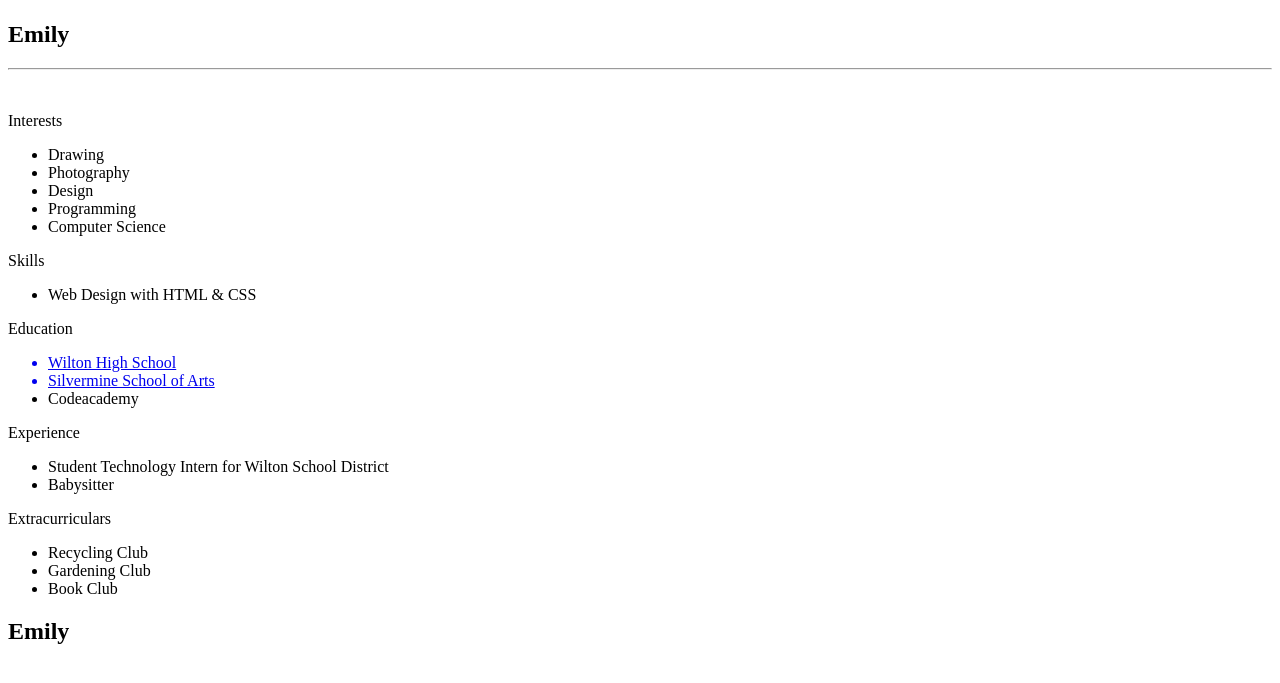
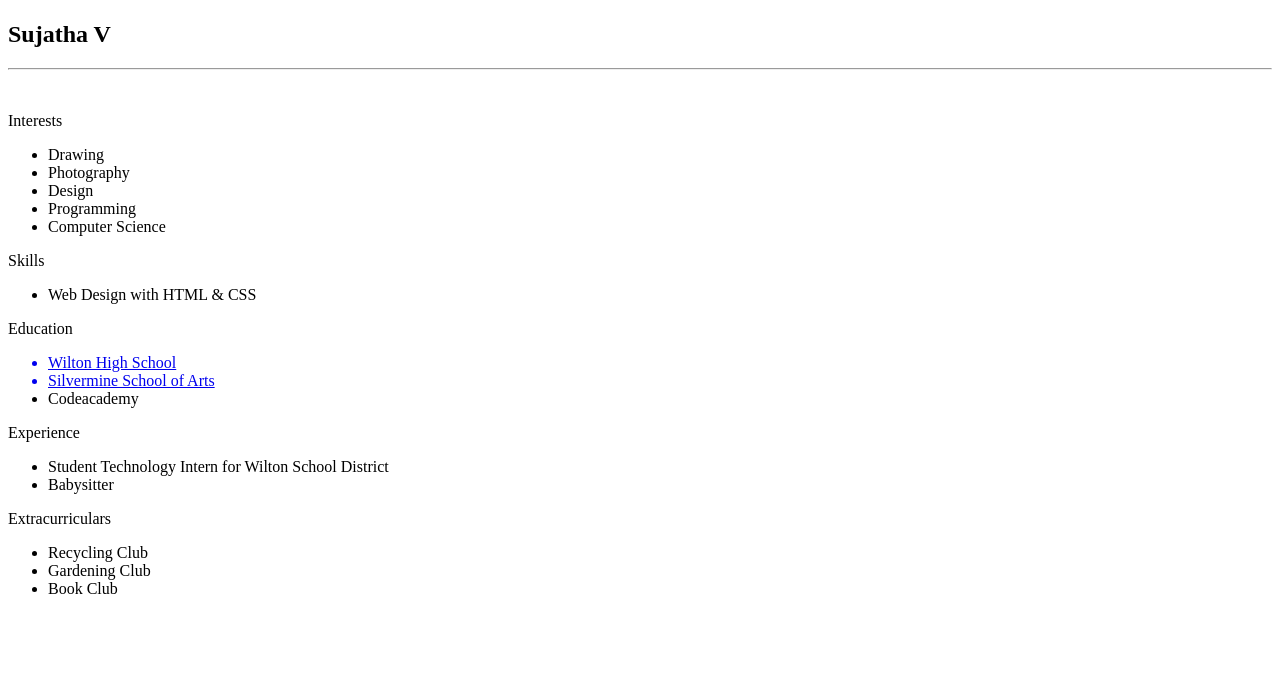
Before and after one commit to harikrishnanc2001/html, a plain HTML site: page index.html in a window 1280 px wide. Shown: the part 103-786 px from the top of the page. Drawn offline with Linux system fonts and the light colour scheme.

Commit message:
Update index.html

```diff
--- a/index.html
+++ b/index.html
@@ -3,7 +3,7 @@
 <div class="stuff">
   <br><br>
   <h1>Resume</h1>
-  <h2>Emily</h2>
+  <h2>Sujatha V</h2>
   <hr />
   <br>
   <p class="head">Interests</p>
@@ -43,4 +43,3 @@
 </div>
 <div class="right"></div>
 <div id="footer">
-  <h2 id="name">Emily</h2></div>
```
